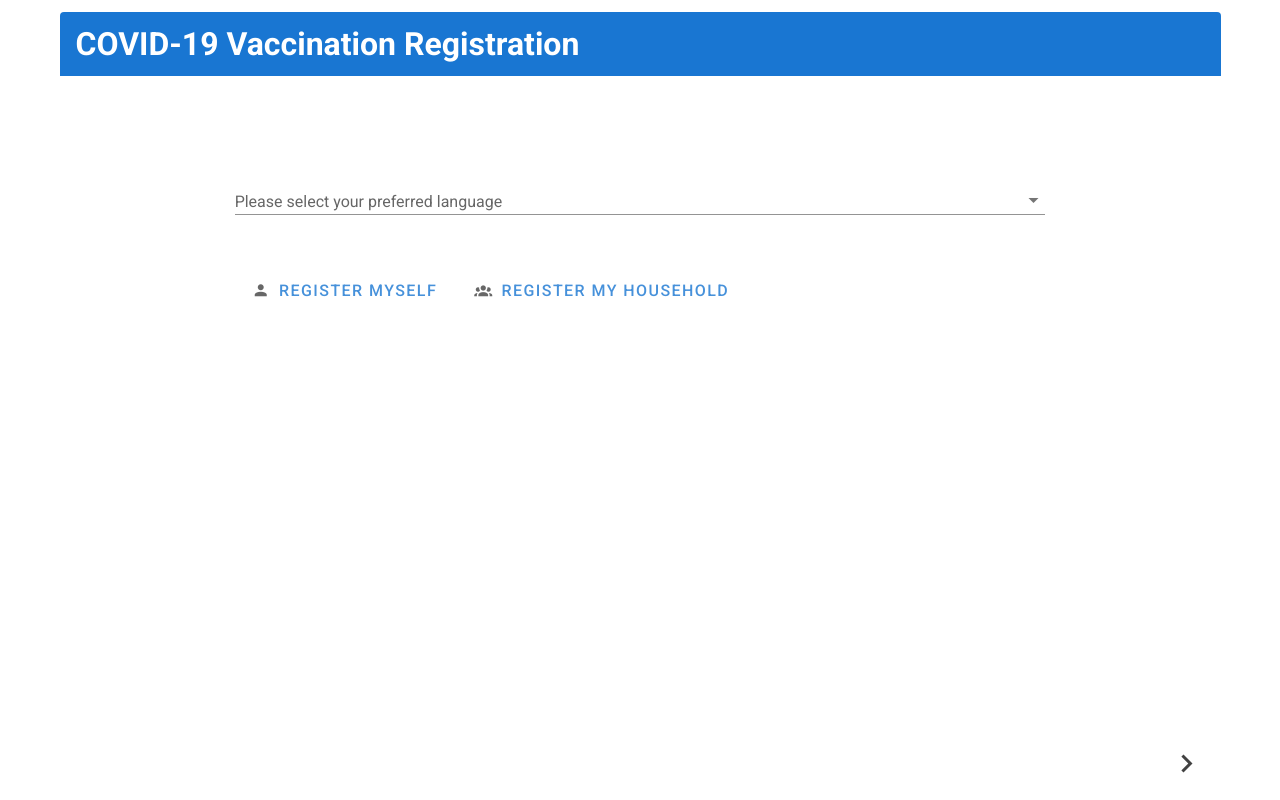
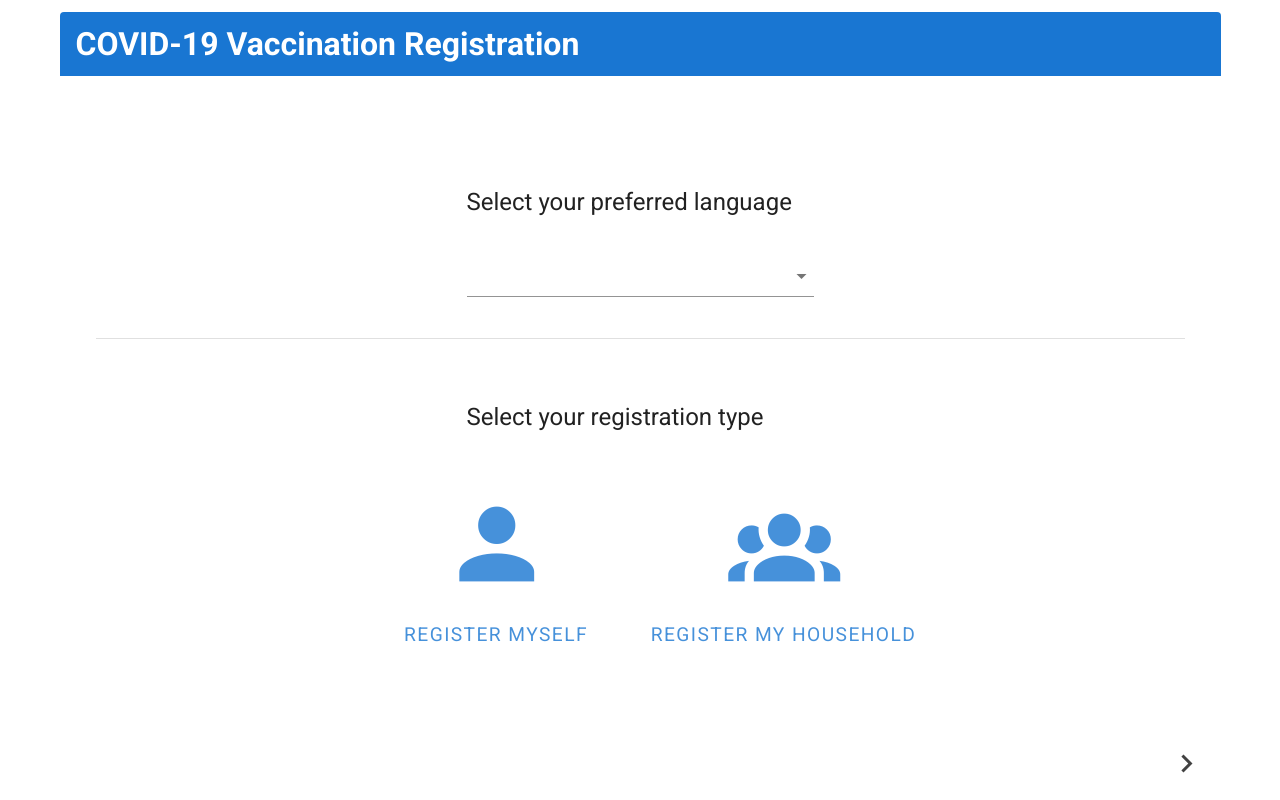
Before and after one commit to david-fraley/MassVaccinationSystem, a Vue app in the folder PatientRegistrationApp/: page / in a window 1280 px wide. Built offline with nearby package versions, Linux system fonts and the light colour scheme; what v-mask would draw is missing.

Commit message:
Mvs 330 center register options and make text larger (#62)
* Check in initial changes

* Next round of updates

* Updated changes

* Adjust formatting based on feedback

* Reduce height of buttons to 13em

```diff
--- a/PatientRegistrationApp/src/components/GreetingPage.vue
+++ b/PatientRegistrationApp/src/components/GreetingPage.vue
@@ -1,43 +1,45 @@
 <template>
 	<v-container bg fill-height grid-list-md text-xs-center>
-		<v-row
-			align="center"
-			justify="center"
-		>
+		<v-row align="left" justify="left">
+			<v-col cols="4">
+			</v-col>
+			<v-col cols="4">
+				<span><p style="font-size:1.5em" class="font-weight-regular">Select your preferred language</p></span>
+			</v-col>
+			<v-col cols="4">
+			</v-col>
+		</v-row>
 
-			<v-col
-				class="d-flex"
-				cols="9"
-				sm="9">
-				<v-select
+		<v-row align="center" justify="center">
+			<v-col cols="4">
+			</v-col>
+			<v-col cols="4">
+				<v-select required dense
 					:items="preferredLanguageOptions"
-					label="Please select your preferred language"
-					required
 					:rules="[v => !!v || 'Preferred language field is required']"
-					dense
 					v-model="preferredLanguage"
 				></v-select>
 			</v-col>
+			<v-col cols="4">
+			</v-col>
 		</v-row>
+		<v-row>
+			<v-col cols="12">
+				<v-divider></v-divider>
+			</v-col>
+		</v-row>
+		<v-row align="left" justify="left">
+			<v-col cols="4">
+			</v-col>
+			<v-col cols="4">
+				<span><p style="font-size:1.5em" class="font-weight-regular"><br />Select your registration type</p></span>
+			</v-col>
+			<v-col cols="4">
+			</v-col>
+		</v-row>
+		<v-row align="center" justify="center">
 
-		<v-row
-			align="center"
-			justify="center"
-		>
-
-			<v-col
-				class="d-flex flex-wrap"
-				cols="9"
-				sm="9"
-			>
-
-				<v-btn-toggle
-					v-model="text"
-					tile
-					x-large
-					color="primary"
-					group
-				>
+			<v-btn-toggle v-model="text" group>
 				<v-btn
 					class="ma-2"
 					outlined
@@ -45,12 +47,15 @@
 					color="primary"
 					v-bind="attrs"
 					v-on="on"
+					height="13em"
+					width="17em"
 					@click="singleRegistration"
 				>
-									<v-icon left color="secondary">mdi-account</v-icon>
-									Register myself
+				<div>
+					<v-icon size="7em">mdi-account</v-icon>
+					<span><br /><p style="font-size:1.2em" class="font-weight-regular"><br />Register myself</p></span>
+				</div>
 				</v-btn>
-
 				<v-tooltip bottom max-width="20%">
 					<template v-slot:activator="{on, attrs}">
 						<v-btn
@@ -60,22 +65,23 @@
 							color="primary"
 							v-bind="attrs"
 							v-on="on"
+							height="13em"
+							width="17em"
 							@click="householdRegistration"
 							>
-									<v-icon left color="secondary">mdi-account-group</v-icon>
-									Register my household
+							<div>
+							<v-icon size="7em">mdi-account-group</v-icon>
+							<span><br /><p style="font-size:1.2em" class="font-weight-regular"><br />Register my household</p></span>
+							</div>
 						</v-btn>
 					</template>
 					<span>A household is composed of any people who occupy the same given housing unit. If you are planning to register your household, all members must currently be residing in the same address. If members of a household are residing in other housing units, it is necessary to register any given members individually. Max household registration of 20 registrants.</span>
 				</v-tooltip>
 			</v-btn-toggle>
-			</v-col>
+
 		</v-row>
 	</v-container>
 </template>
-
-
-
 <script>
 import EventBus from '../eventBus'
 
@@ -86,11 +92,8 @@ export default {
 		preferredLanguage: ''
 
 	}),
-
-
-
-	methods: {
-
+	methods:
+	{
 		singleRegistration()
 			{
 				this.$emit("singleRegistration");
@@ -108,7 +111,6 @@ export default {
 		},
 		verifyFormContents()
 		{
-		//add logic to check form contents
 			var valid = true
 			var message = "Woops! You need to enter the following field:"
 
@@ -127,3 +129,18 @@ export default {
 	},
 }
 </script>
+<style lang="css" scoped>
+
+
+.v-select >>> .v-select__selections {
+    font-size: 1em;
+	line-height: 1.1em;
+}
+.v-select >>> .v-select__slot {
+    font-size: 1.5em;
+}
+.v-select >>> .v-list-item__title {
+    font-size: 1.5em;
+}
+
+</style>
```
Also changed, not shown: PatientRegistrationApp/src/assets/Household_icon.png (deleted), PatientRegistrationApp/src/assets/Individual_icon.png (deleted), 6 other files (tests, documents, lock files or other folders). Lines whose indentation alone changed are shown as unchanged.
